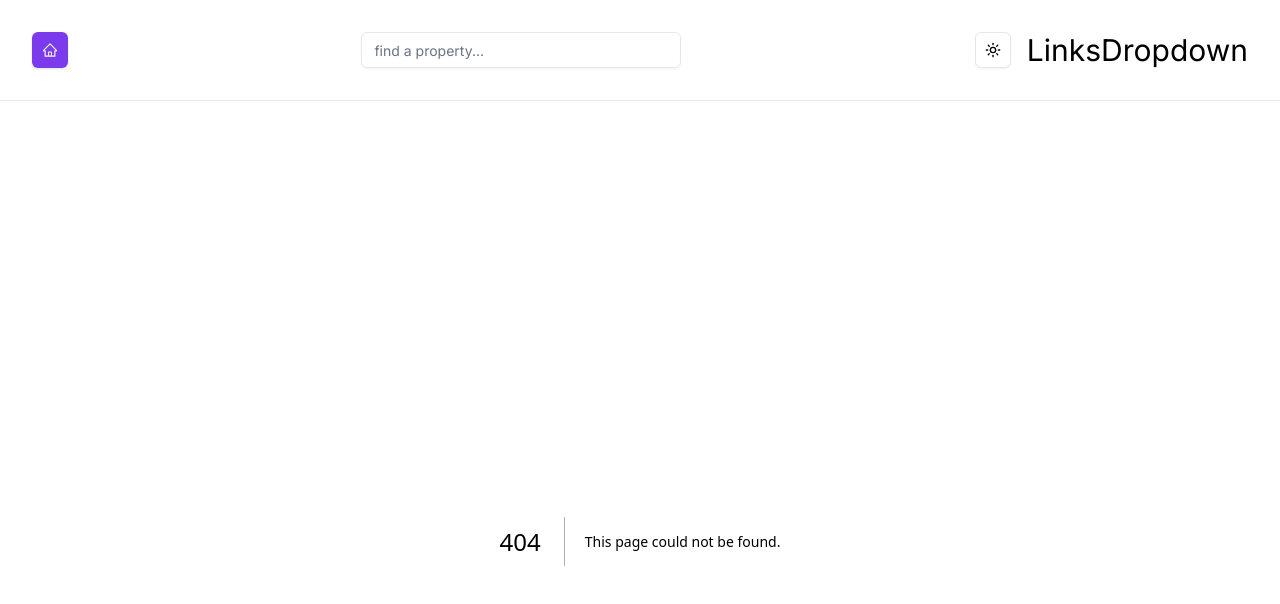
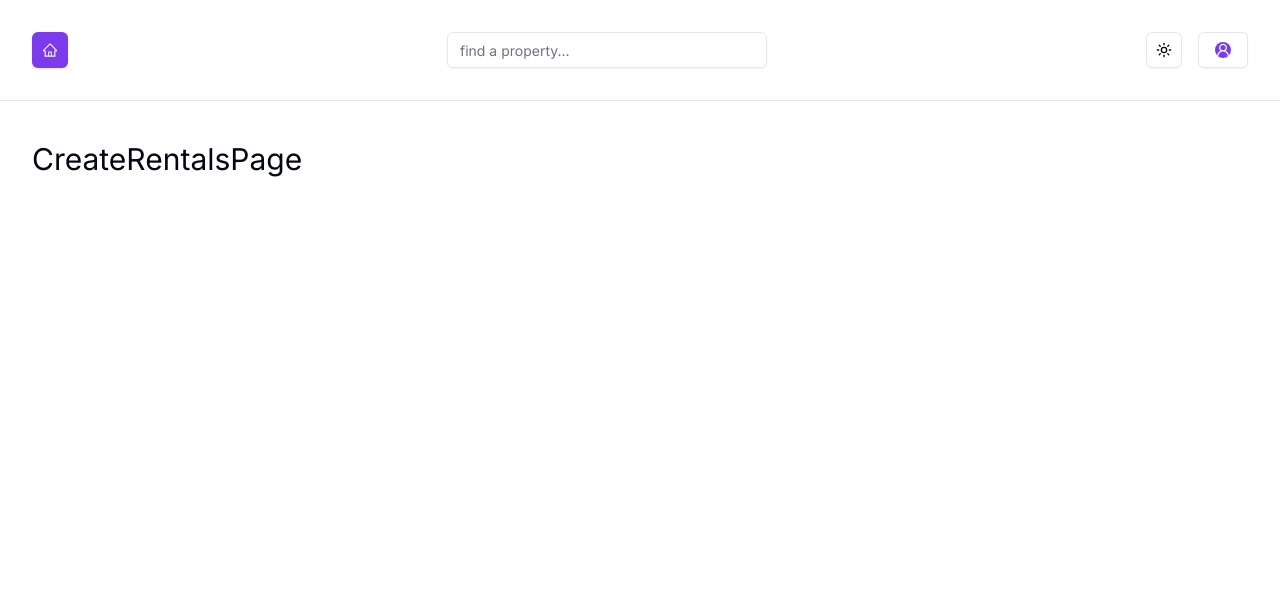
Before and after one commit to Harish0705/next-js-homerental-app, a Next.js app: page /rentals/create in a window 1280 px wide. Before the commit this address had no page. Shown: the top 604 px of the page. Built offline with nearby package versions, Linux system fonts and the light colour scheme.

Commit message:
add link dropdown menu

```diff
--- /dev/null
+++ b/app/rentals/create/page.tsx
@@ -0,0 +1,6 @@
+import React from "react";
+
+function CreateRentalsPage() {
+    return <h1 className='text-3xl'>CreateRentalsPage</h1>;
+  }
+export default CreateRentalsPage;
--- a/components/navbar/LinksDropdown.tsx
+++ b/components/navbar/LinksDropdown.tsx
@@ -1,6 +1,36 @@
-import React from "react";
+import {
+    DropdownMenu,
+    DropdownMenuContent,
+    DropdownMenuItem,
+    DropdownMenuTrigger,
+    // DropdownMenuSeparator,
+  } from '@/components/ui/dropdown-menu';
+  import Link from 'next/link';
+  import { Button } from '../ui/button';
+  import UserIcon from './UserIcon';
+  import { links } from '@/utils/nav-links';
+//   import SignOutLink from './SignOutLink';
 
-function LinksDropdown() {
-    return <h1 className='text-3xl'>LinksDropdown</h1>;
+  function LinksDropdown() {
+    return (
+      <DropdownMenu>
+        <DropdownMenuTrigger asChild>
+          <Button variant='outline' className='flex gap-4 max-w-[100px]'>
+            <UserIcon />
+          </Button>
+        </DropdownMenuTrigger>
+        <DropdownMenuContent className='w-52' align='start' sideOffset={10}>
+          {links.map((link) => {
+            return (
+              <DropdownMenuItem key={link.href}>
+                <Link href={link.href} className='capitalize w-full'>
+                  {link.label}
+                </Link>
+              </DropdownMenuItem>
+            );
+          })}
+        </DropdownMenuContent>
+      </DropdownMenu>
+    );
   }
-export default LinksDropdown;
+  export default LinksDropdown;
--- a/components/navbar/UserIcon.tsx
+++ b/components/navbar/UserIcon.tsx
@@ -1,6 +1,6 @@
-import React from "react";
+import { AiOutlineUser } from "react-icons/ai";
 
 function UserIcon() {
-    return <h1 className='text-3xl'>UserIcon</h1>;
-  }
+  return <AiOutlineUser className='w-6 h-6 bg-primary rounded-full text-white' />;
+}
 export default UserIcon;
--- /dev/null
+++ b/utils/nav-links.ts
@@ -0,0 +1,14 @@
+type NavLink = {
+  href: string;
+  label: string;
+};
+
+export const links: NavLink[] = [
+  { href: "/", label: "home" },
+  { href: "/favourites ", label: "favourites" },
+  { href: "/bookings ", label: "bookings" },
+  { href: "/reviews ", label: "reviews" },
+  { href: "/rentals/create ", label: "create rental" },
+  { href: "/rentals", label: "my rentals" },
+  { href: "/profile ", label: "profile" },
+];
```
